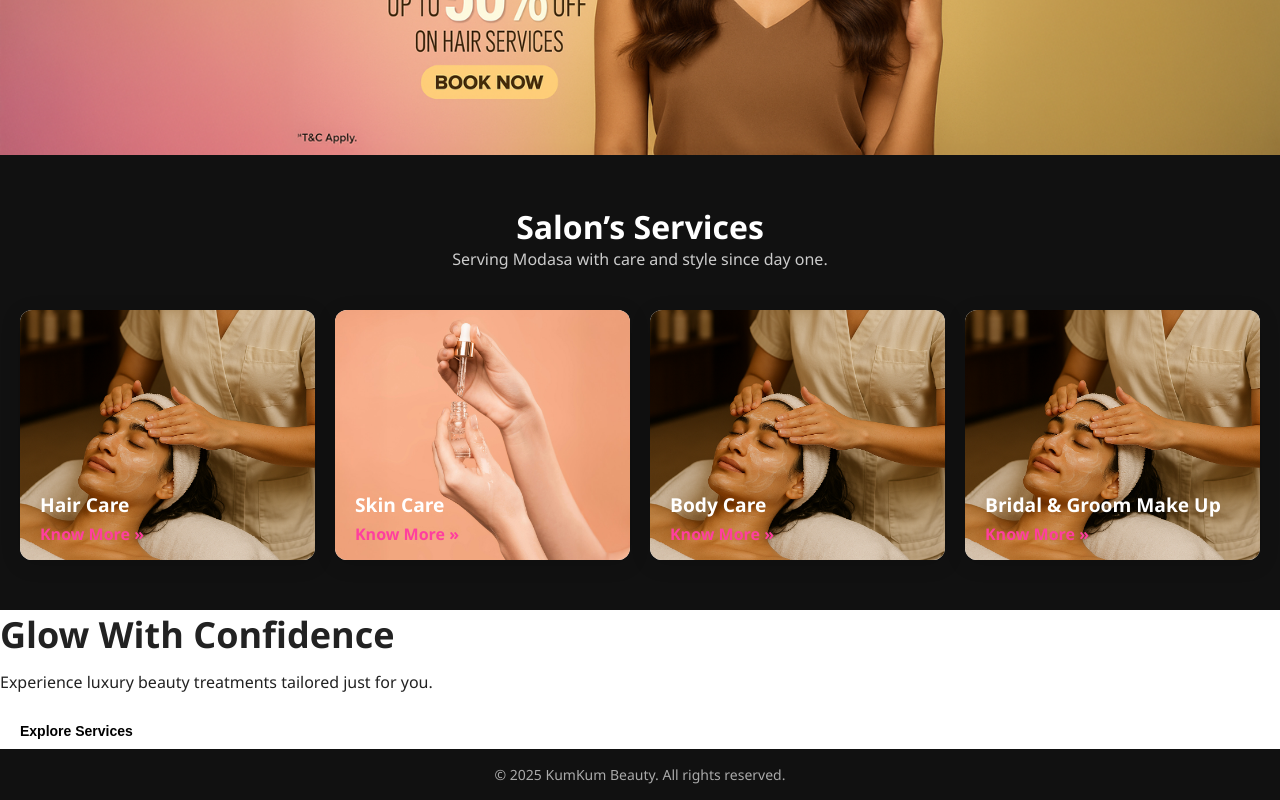
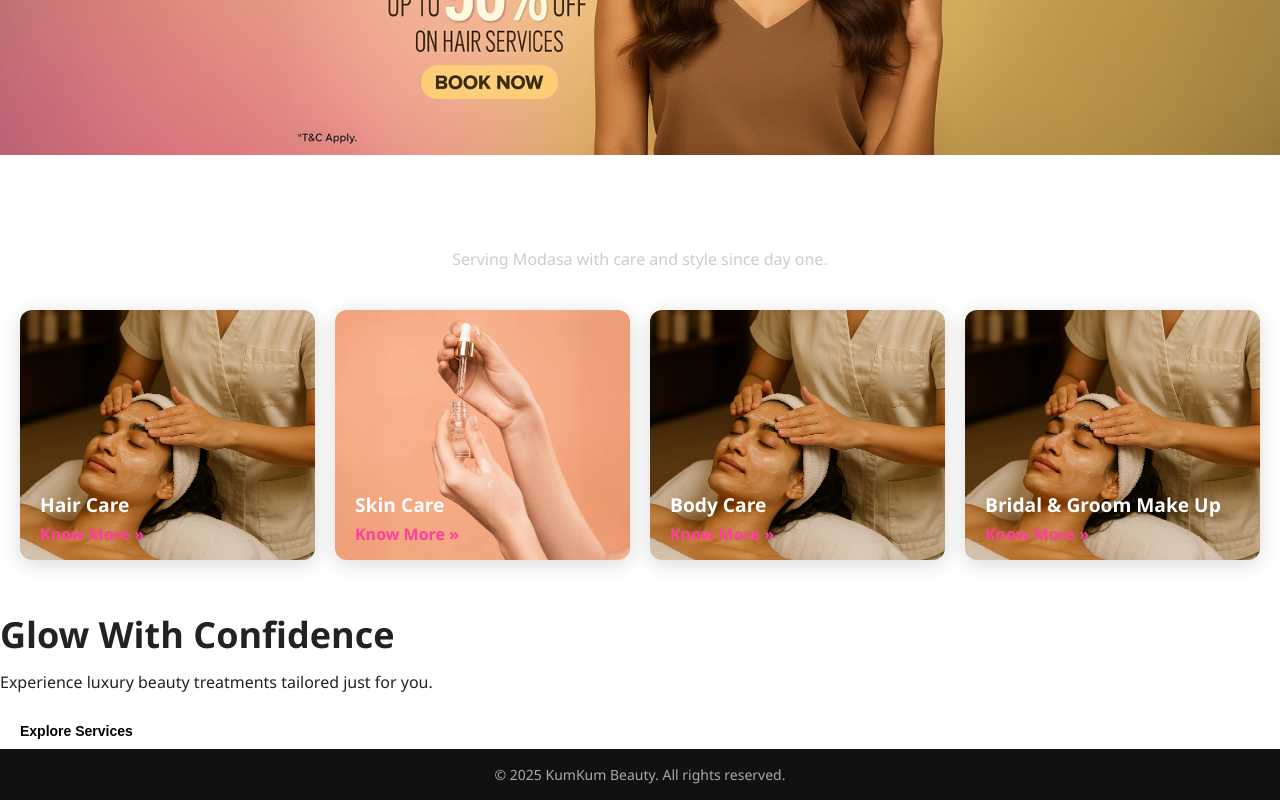
Before and after one commit to CornilPatidar/Beauty-Salon-Website, a React (Vite) app: page / in a window 1280 px wide. Shown: the part 379-1179 px from the top of the page. Built offline with nearby package versions, Linux system fonts and the light colour scheme.

Commit message:
Update ServicesSection.module.css

```diff
--- a/components/ServicesSection/ServicesSection.module.css
+++ b/components/ServicesSection/ServicesSection.module.css
@@ -1,5 +1,5 @@
 .servicesSection {
-    background-color: #111; /* dark background */
+    background-color: white; /* dark background */
     padding: 50px 20px;
     text-align: center;
     color: white;
```
